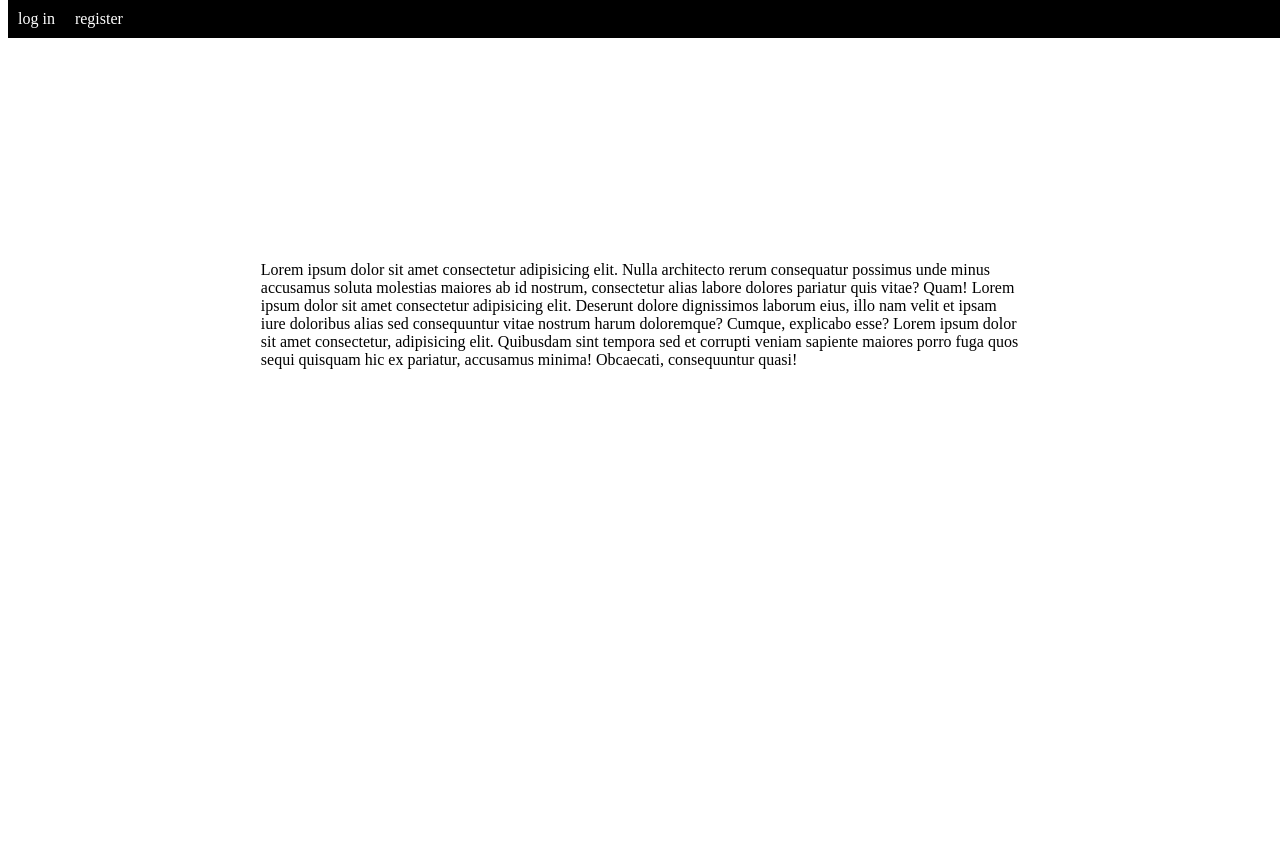
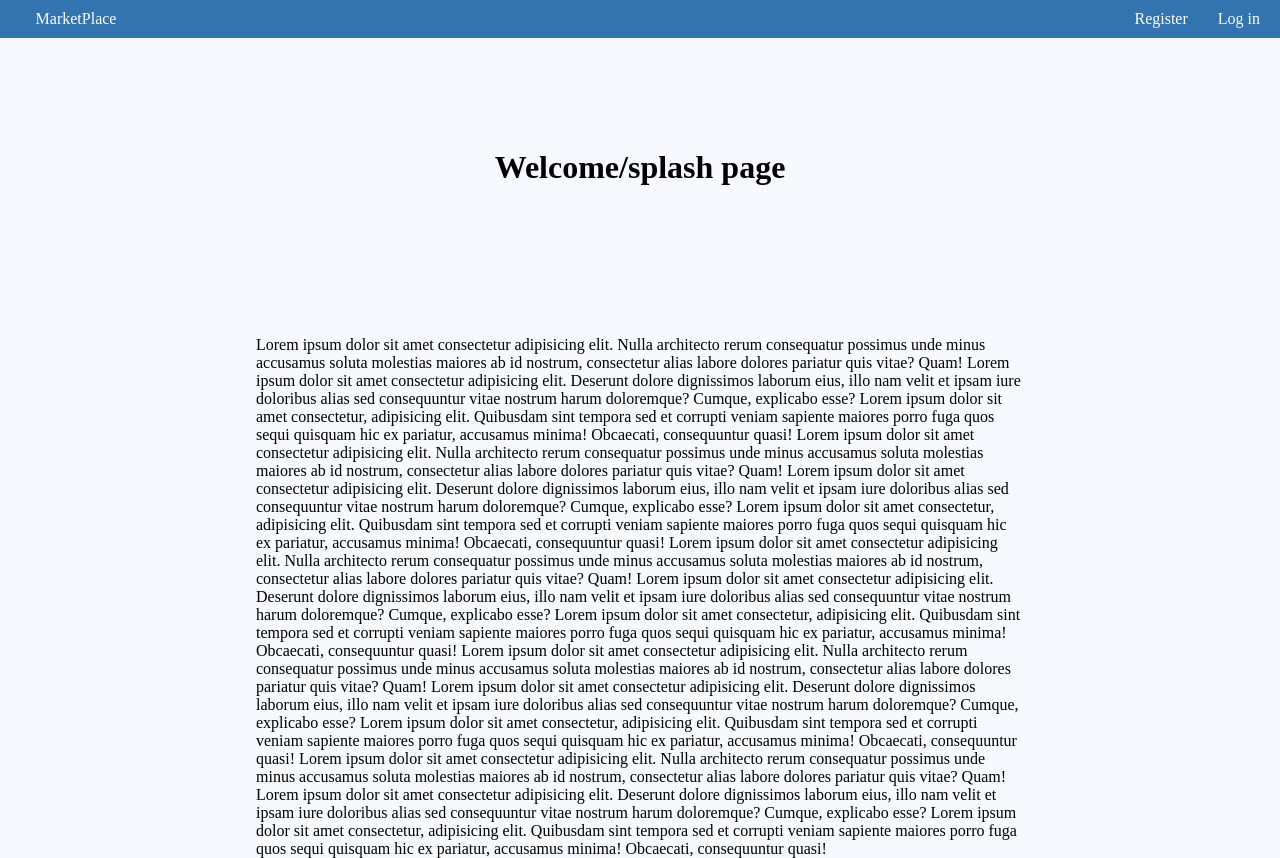
Before and after one commit to RikvanS/MarktplaatsRegForm, a PHP site: page / in a window 1280 px wide. Before the commit the page ends 369 px from the top, so only its background shows below. Run offline with PHP 8.4, Linux system fonts and the light colour scheme.

Commit message:
24/10 additions push

```diff
--- a/index.html
+++ b/index.html
@@ -11,16 +11,32 @@
 <body>
     <div class="navcontainer">
         <nav>
-            <a href="login2.php">log in</a>
-            <a href="register.php">register</a>
+            <a href="login2.php">Log in</a>
+            <a href="register.php">Register</a>
+            <a class="site-logo" href="index.html"><span class="logo"></span>MarketPlace</span></a>
         </nav>
     </div>
+
+    <h1>Welcome/splash page</h1>
+
+
 
         <div class="main">
             Lorem ipsum dolor sit amet consectetur adipisicing elit. Nulla architecto rerum consequatur possimus unde minus accusamus soluta molestias maiores ab id nostrum, consectetur alias labore dolores pariatur quis vitae? Quam!
             Lorem ipsum dolor sit amet consectetur adipisicing elit. Deserunt dolore dignissimos laborum eius, illo nam velit et ipsam iure doloribus alias sed consequuntur vitae nostrum harum doloremque? Cumque, explicabo esse?
             Lorem ipsum dolor sit amet consectetur, adipisicing elit. Quibusdam sint tempora sed et corrupti veniam sapiente maiores porro fuga quos sequi quisquam hic ex pariatur, accusamus minima! Obcaecati, consequuntur quasi!
-
+            Lorem ipsum dolor sit amet consectetur adipisicing elit. Nulla architecto rerum consequatur possimus unde minus accusamus soluta molestias maiores ab id nostrum, consectetur alias labore dolores pariatur quis vitae? Quam!
+            Lorem ipsum dolor sit amet consectetur adipisicing elit. Deserunt dolore dignissimos laborum eius, illo nam velit et ipsam iure doloribus alias sed consequuntur vitae nostrum harum doloremque? Cumque, explicabo esse?
+            Lorem ipsum dolor sit amet consectetur, adipisicing elit. Quibusdam sint tempora sed et corrupti veniam sapiente maiores porro fuga quos sequi quisquam hic ex pariatur, accusamus minima! Obcaecati, consequuntur quasi!
+            Lorem ipsum dolor sit amet consectetur adipisicing elit. Nulla architecto rerum consequatur possimus unde minus accusamus soluta molestias maiores ab id nostrum, consectetur alias labore dolores pariatur quis vitae? Quam!
+            Lorem ipsum dolor sit amet consectetur adipisicing elit. Deserunt dolore dignissimos laborum eius, illo nam velit et ipsam iure doloribus alias sed consequuntur vitae nostrum harum doloremque? Cumque, explicabo esse?
+            Lorem ipsum dolor sit amet consectetur, adipisicing elit. Quibusdam sint tempora sed et corrupti veniam sapiente maiores porro fuga quos sequi quisquam hic ex pariatur, accusamus minima! Obcaecati, consequuntur quasi!
+            Lorem ipsum dolor sit amet consectetur adipisicing elit. Nulla architecto rerum consequatur possimus unde minus accusamus soluta molestias maiores ab id nostrum, consectetur alias labore dolores pariatur quis vitae? Quam!
+            Lorem ipsum dolor sit amet consectetur adipisicing elit. Deserunt dolore dignissimos laborum eius, illo nam velit et ipsam iure doloribus alias sed consequuntur vitae nostrum harum doloremque? Cumque, explicabo esse?
+            Lorem ipsum dolor sit amet consectetur, adipisicing elit. Quibusdam sint tempora sed et corrupti veniam sapiente maiores porro fuga quos sequi quisquam hic ex pariatur, accusamus minima! Obcaecati, consequuntur quasi!
+            Lorem ipsum dolor sit amet consectetur adipisicing elit. Nulla architecto rerum consequatur possimus unde minus accusamus soluta molestias maiores ab id nostrum, consectetur alias labore dolores pariatur quis vitae? Quam!
+            Lorem ipsum dolor sit amet consectetur adipisicing elit. Deserunt dolore dignissimos laborum eius, illo nam velit et ipsam iure doloribus alias sed consequuntur vitae nostrum harum doloremque? Cumque, explicabo esse?
+            Lorem ipsum dolor sit amet consectetur, adipisicing elit. Quibusdam sint tempora sed et corrupti veniam sapiente maiores porro fuga quos sequi quisquam hic ex pariatur, accusamus minima! Obcaecati, consequuntur quasi!
 
         </div>
 </body>
--- a/login2.php
+++ b/login2.php
@@ -96,7 +96,7 @@ if($_SERVER["REQUEST_METHOD"] == "POST"){
     <link rel="stylesheet" href="https://maxcdn.bootstrapcdn.com/bootstrap/3.3.7/css/bootstrap.css">
     <style type="text/css">
         body{ font: 14px sans-serif; }
-        .wrapper{ width: 350px; padding: 20px; }
+        .wrapper{ width: 350px; padding: 20px; margin:0 auto; }
     </style>
 </head>
 <body>
--- a/main.css
+++ b/main.css
@@ -1,27 +1,44 @@
+body {
+    margin:0;
+    background-color: #f8f8ff;
+}
+
 .navcontainer {
     overflow: hidden;
-    background-color: black;
+    background-color: #3174AF;
     position: fixed;
     top: 0;
     width: 100%;
+    margin:0;
 }
 
 .navcontainer a {
-    float:left;
+    float:right;
     display: block;
     color: white;
     text-decoration: none;
     padding: 10px;
     text-align: center;
+    margin-right:10px;
 }
 .navcontainer a:hover {
     cursor: pointer;
-    background: #ddd;
-    color: black;
+    background: #175081;
+
 }
 
 .main {
     padding-left: 20%;
     padding-right: 20%;
-    padding-top: 20%;
+    padding-top: 10%;
 }
+h1 {
+    text-align: center;
+    padding-top: 10%;
+}
+
+
+.navcontainer .site-logo {
+    float: left;
+    margin-left: 2%;
+}
--- a/register.php
+++ b/register.php
@@ -103,7 +103,7 @@ if($_SERVER["REQUEST_METHOD"] == "POST"){
  rather than waste time deleting and re-writing just for the sake of "showing that I can". As above in the PHP, I will instead add notes to the code to display my understanding -->
     <style type="text/css">
         body{ font: 14px sans-serif; }
-        .wrapper{ width: 350px; padding: 20px; }
+        .wrapper{ width: 350px; padding: 20px; margin:0 auto ;}
     </style>
 </head>
 <body>
```
Also changed, not shown: readme.md.
